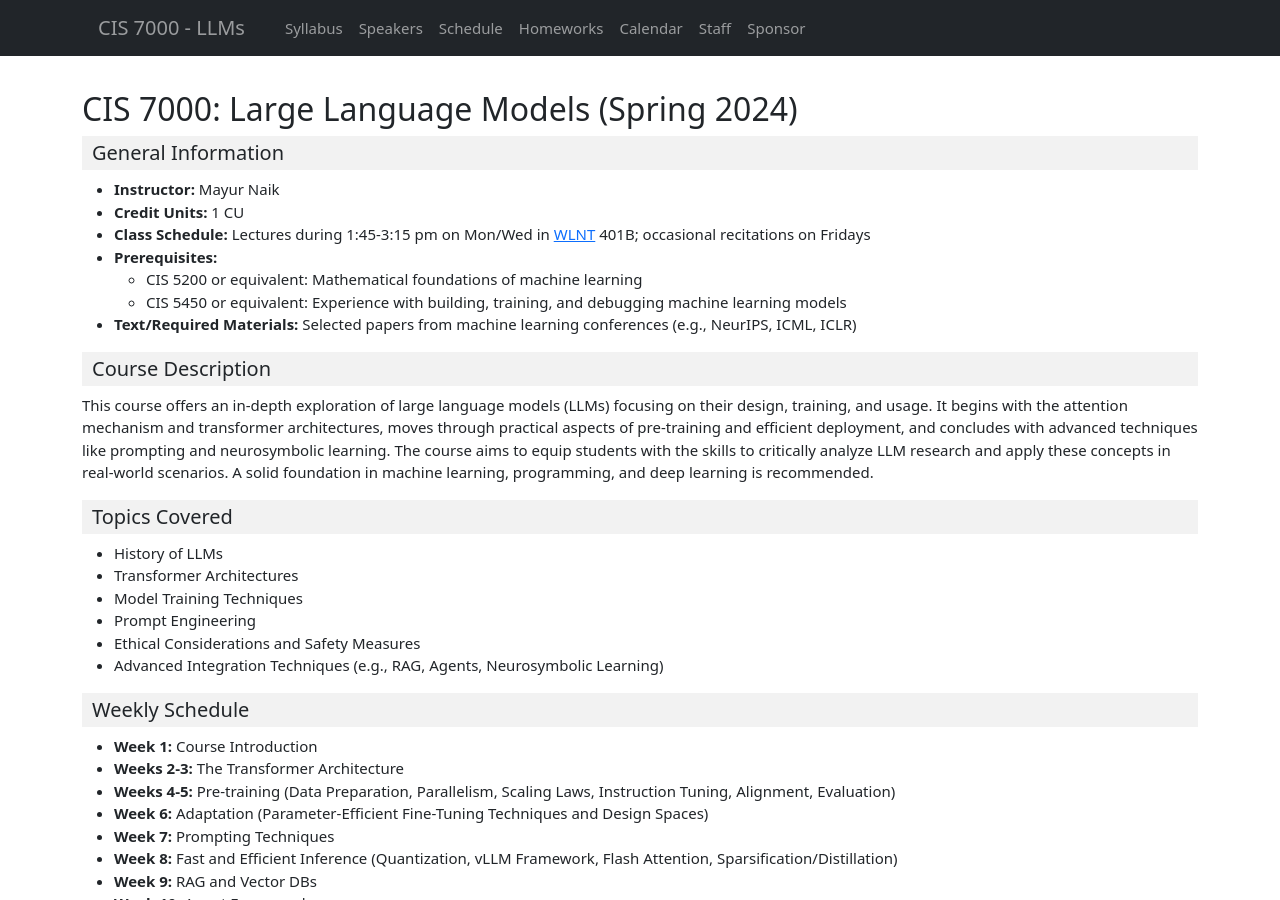
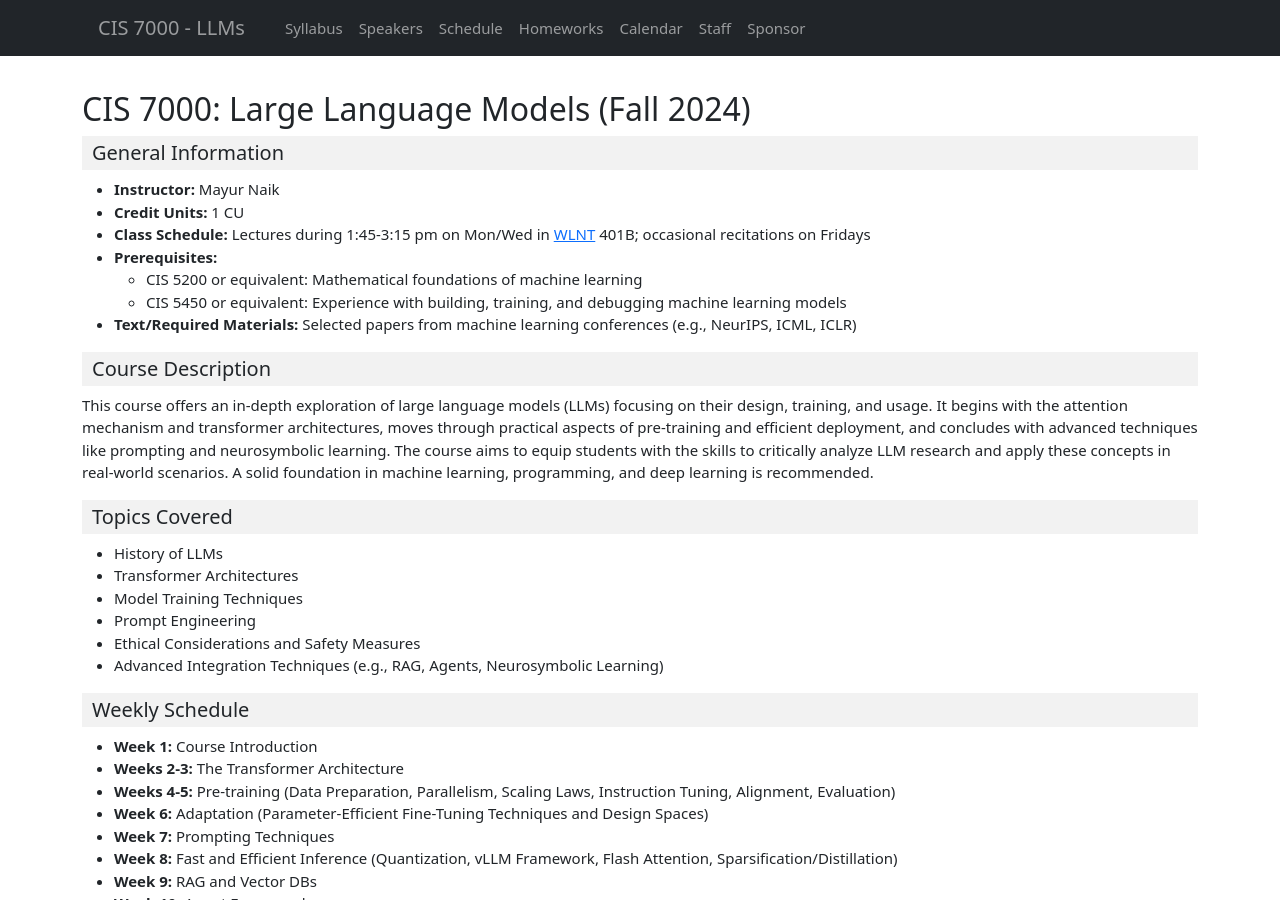
Before and after one commit to llm-class/llm-class.github.io, a Jekyll site: the page built from syllabus.html, in a window 1280 px wide and 900 px high. Built offline with Jekyll 4.4.1, drawn with Linux system fonts in a browser that asks for light colours.

Commit message:
spring -> fall

```diff
--- a/_data/schedule.yml
+++ b/_data/schedule.yml
@@ -4,7 +4,7 @@
       class: "lecture"
       topic: "Introduction and Course Overview"
       details: "Topics: Turing Test, Overview of LLMs, Course Logistics. <br> <b>HW0</b> released."
-      link: "slides/Lecture 1 - Introduction and Course Overview.pdf"
+      link: "[<a href=\"slides/Lecture 1 - Introduction and Course Overview.pdf\">PDF</a>] [<a href=\"https://docs.google.com/presentation/d/1eO_5Ldxy335LYiurQaSuzggpm5e_VuEieqfMPkxlsTQ/edit?usp=sharing\">PPTX</a>]"
 
 - week: "Week 2"
   items:
@@ -15,7 +15,7 @@
       class: "lecture"
       topic: "The Pre-Transformer Era"
       details: "Topics: Background (Language Modeling, Perplexity Evaluation, Feedforward Networks), RNNs, Simple Attention Mechanism."
-      link: "slides/Lecture 2 - The Pre-Transformer Era.pdf"
+      link: "[<a href=\"slides/Lecture 2 - The Pre-Transformer Era.pdf\">PDF</a>]"
     - date: "Sun Sep 08"
       class: "work_due"
       details: "<b>HW0</b> due."
--- a/schedule.html
+++ b/schedule.html
@@ -76,10 +76,9 @@ th {
           <td>
           {% if item.topic %}
               <b>
+		  {{ item.topic }}
                   {% if item.link %}
-                     <a href="{{ item.link }}">{{ item.topic }}</a>
-                  {% else %}
-                     {{ item.topic }}
+                     {{ item.link }}
                   {% endif %}
               </b>
               {% if item.details %}
--- a/syllabus.html
+++ b/syllabus.html
@@ -5,7 +5,7 @@ layout: default
 <div class='row'>
   <div class='col-md-12'>
 
-  <h2>CIS 7000: Large Language Models (Spring 2024)</h2>
+  <h2>CIS 7000: Large Language Models (Fall 2024)</h2>
 
   <h5 class="header-colored">General Information</h5>
   <ul>
```
